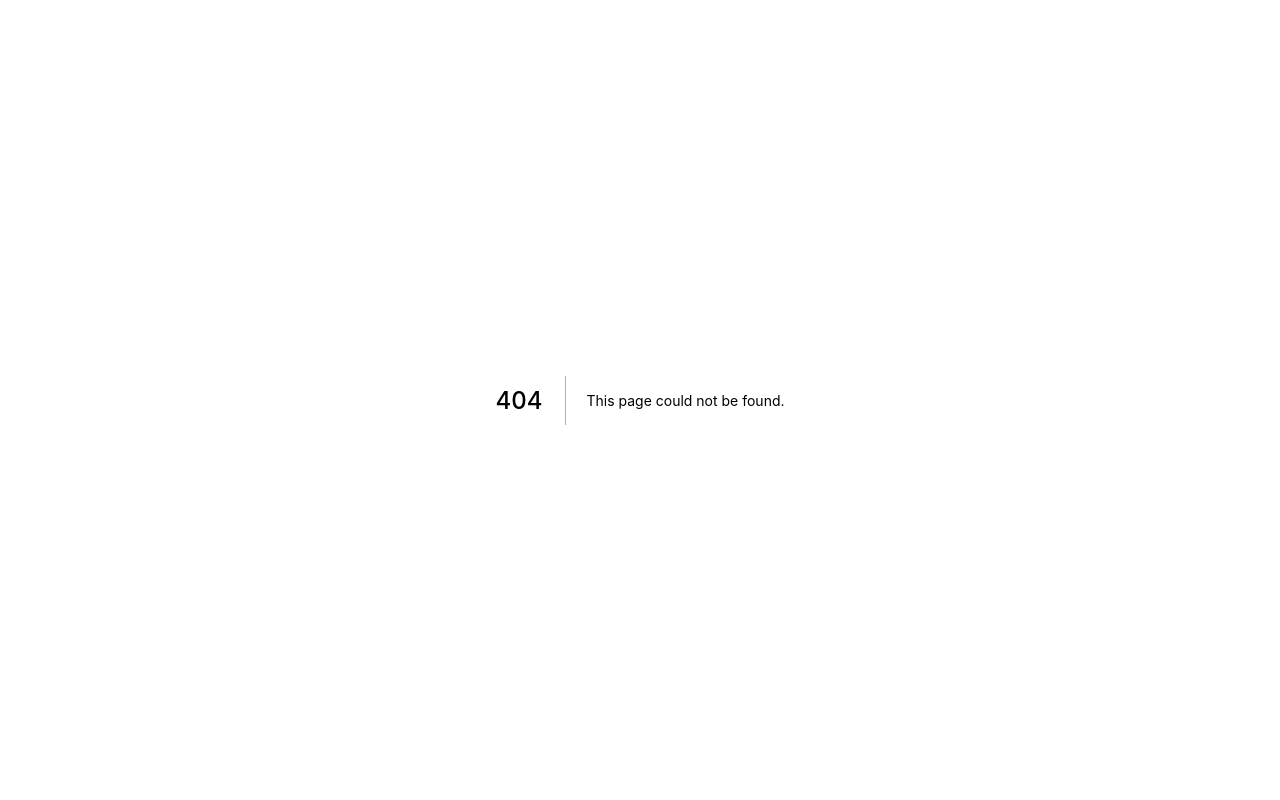
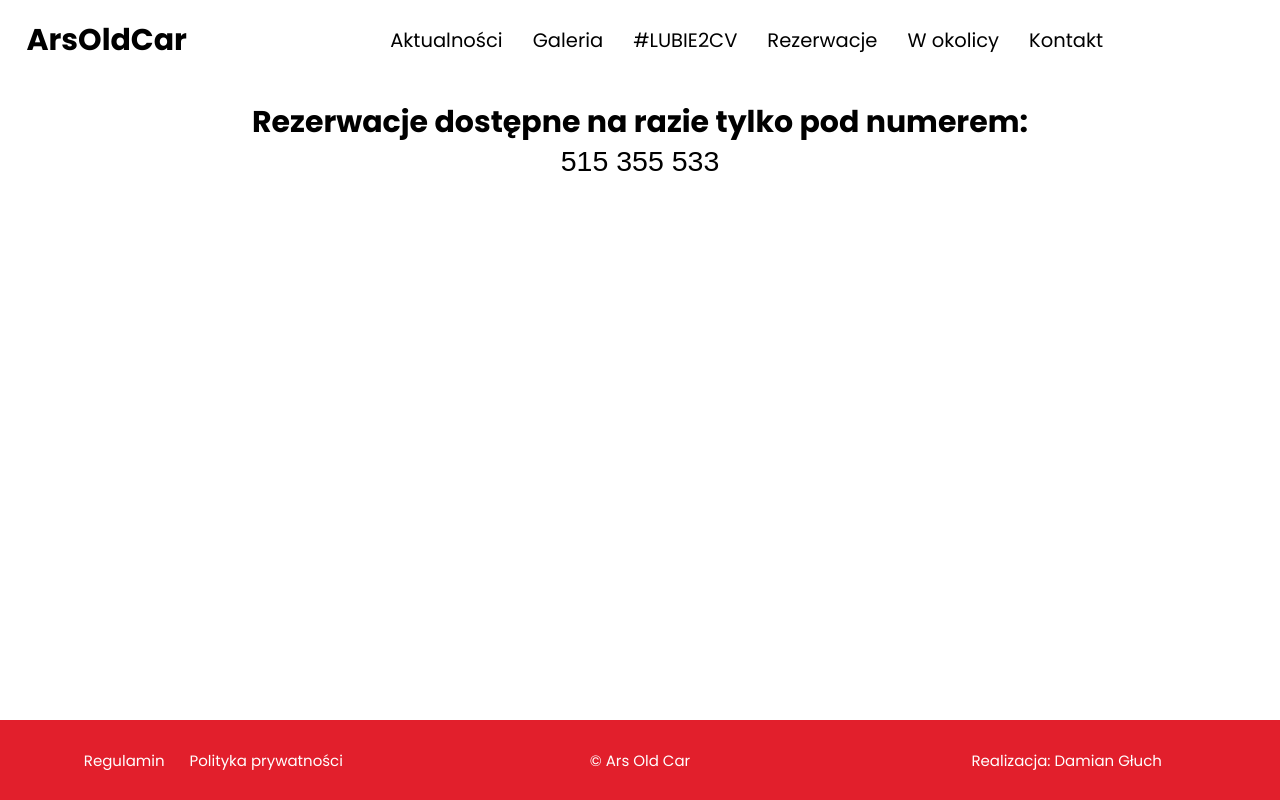
Before and after one commit to damian-guh/ars-old-car, a Next.js app: page /rezerwacje in a window 1280 px wide. Before the commit this address had no page. Built offline with nearby package versions, Linux system fonts and the light colour scheme.

Commit message:
feat: add reservation page and improve layout

```diff
--- a/src/components/Layout/index.tsx
+++ b/src/components/Layout/index.tsx
@@ -7,6 +7,7 @@ import Footer, { FOOTER_HEIGHT } from 'components/Layout/Footer';
 const Wrapper = styled.div`
   position: relative;
   min-height: 100vh;
+  overflow-y: hidden;
 `;
 
 const ContentWrapper = styled.div`
--- /dev/null
+++ b/src/pages/rezerwacje.tsx
@@ -0,0 +1,75 @@
+import type { NextPage } from 'next';
+import { MouseEvent } from 'react';
+import { ToastContainer, toast, ToastOptions } from 'react-toastify';
+import 'react-toastify/dist/ReactToastify.css';
+import styled from 'styled-components';
+import Layout from 'components/Layout';
+import { PHONE } from 'utils/constants';
+
+const Wrapper = styled.div`
+  min-height: 300px;
+  padding: 20px;
+  text-align: center;
+
+  button {
+    border: none;
+    background-color: ${({ theme }) => theme.colors.white};
+    font-size: ${({ theme }) => theme.fontSizes.xl};
+    cursor: pointer;
+
+    :hover {
+      text-decoration: underline;
+      color: ${({ theme }) => theme.colors.red};
+    }
+  }
+`;
+
+const toastOptions: ToastOptions = {
+  position: 'bottom-left',
+  autoClose: 2000,
+  hideProgressBar: false,
+  closeOnClick: true,
+  pauseOnHover: true,
+  draggable: true,
+  progress: undefined,
+};
+
+type CopyToClipboardEvent = MouseEvent<HTMLButtonElement> & {
+  target: HTMLButtonElement;
+};
+
+const copyToClipboard = (event: CopyToClipboardEvent) => {
+  const valueForClipboard = event.target.innerText;
+  const toastSuccessContent = 'Skopiowano numer telefonu';
+  const toastErrorContent = 'Nie udało się skopiować numeru telefonu';
+
+  navigator.clipboard
+    .writeText(valueForClipboard)
+    .then(() => toast.success(toastSuccessContent, toastOptions))
+    .catch(() => toast.error(toastErrorContent, toastOptions))
+    .finally(() => toast.clearWaitingQueue());
+};
+
+type CopyDataButtonProps = {
+  value: string;
+};
+
+const CopyDataButton = ({ value }: CopyDataButtonProps) => (
+  <button
+    type='button'
+    onClick={(event: CopyToClipboardEvent) => copyToClipboard(event)}
+  >
+    {value}
+  </button>
+);
+
+const ReservationPage: NextPage = () => (
+  <Layout>
+    <Wrapper>
+      <h1>Rezerwacje dostępne na razie tylko pod numerem: </h1>
+      <CopyDataButton value={PHONE} />
+      <ToastContainer />
+    </Wrapper>
+  </Layout>
+);
+export default ReservationPage;
--- a/src/utils/constants/index.ts
+++ b/src/utils/constants/index.ts
@@ -11,4 +11,4 @@ export const NAV_ITEMS = [
 ];
 
 export const MAIL = 'kontakt@arsoldcar.pl';
-export const PHONE = '123456789';
+export const PHONE = '515 355 533';
```
